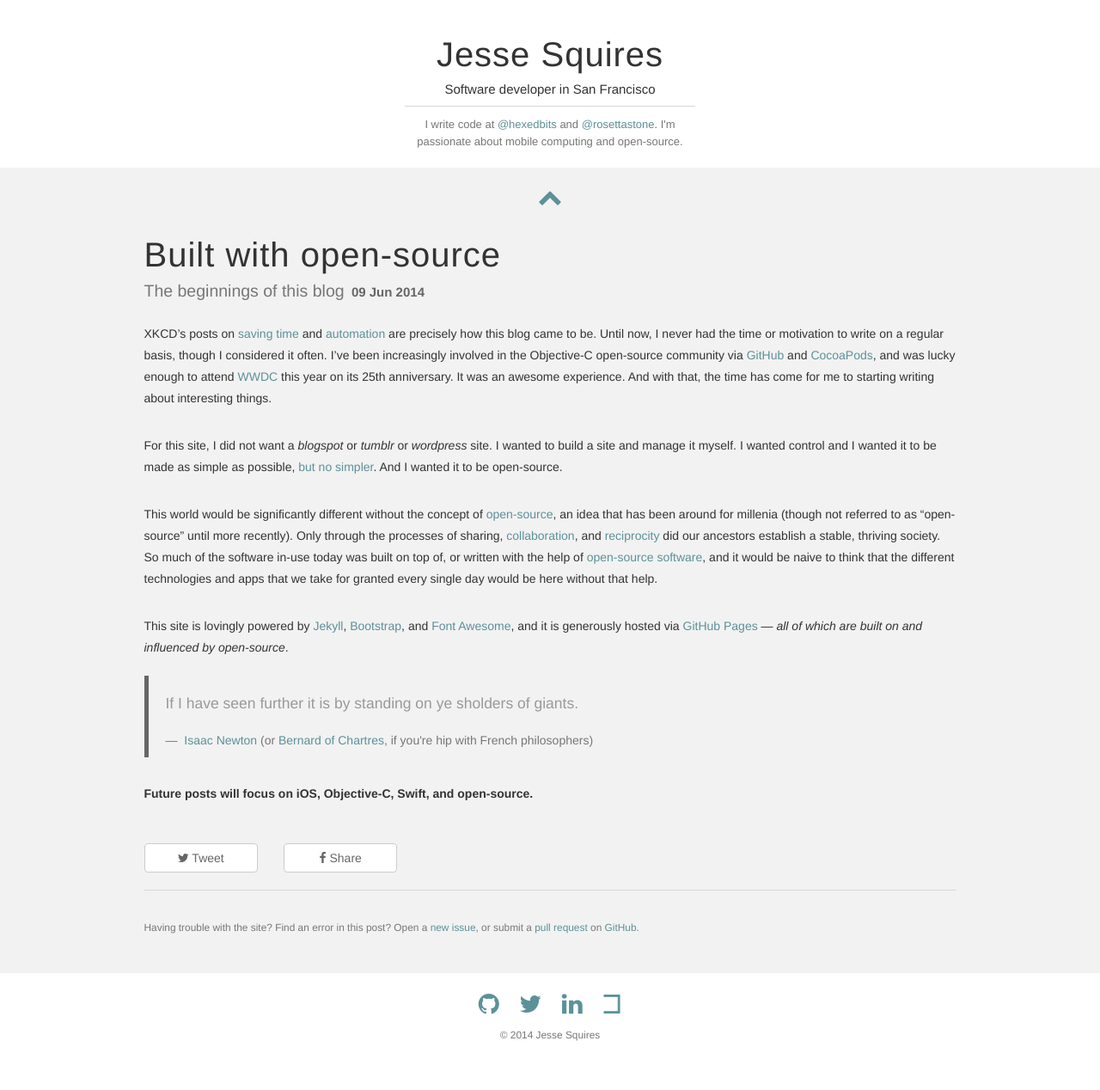
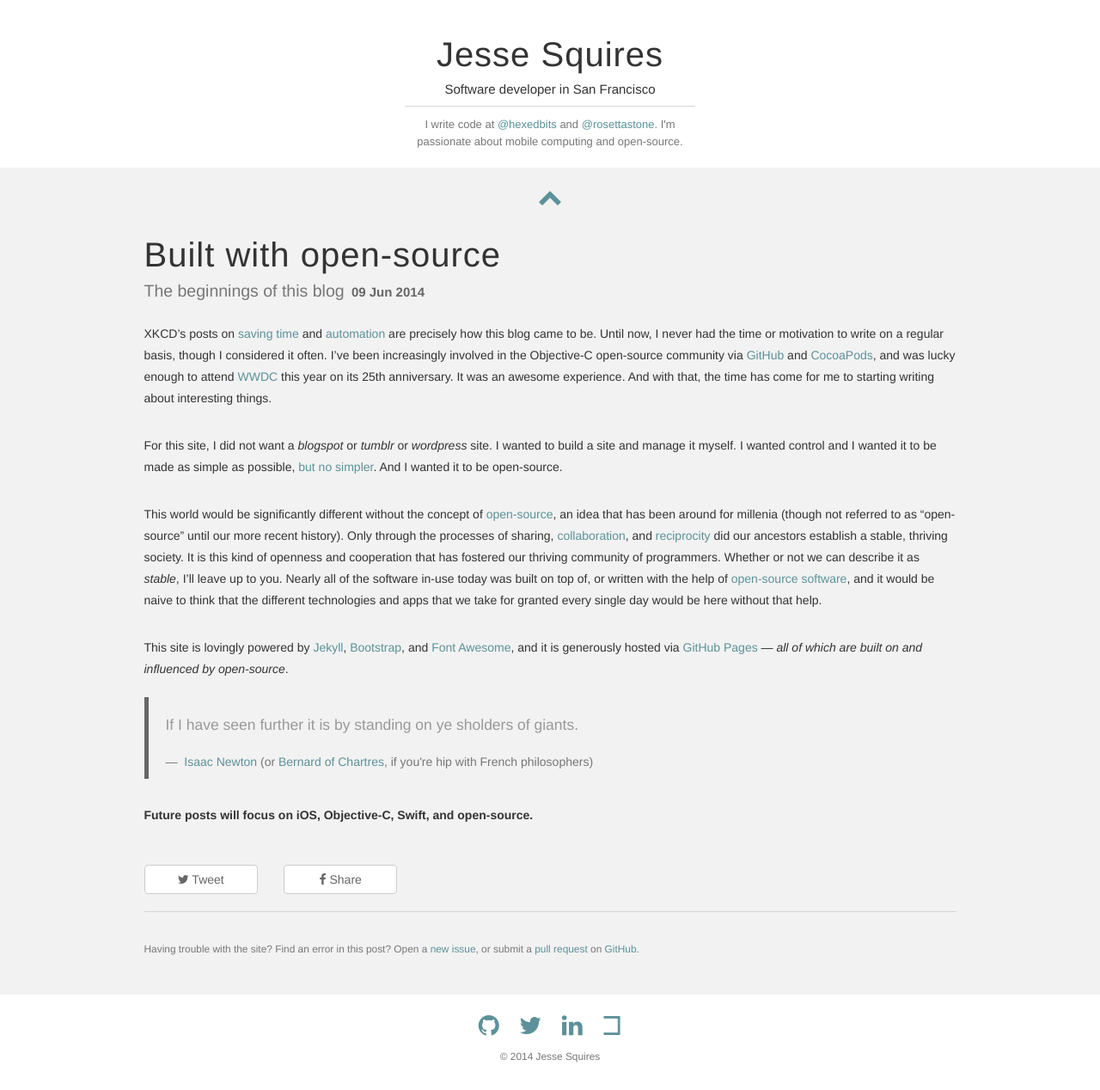
Before and after one commit to jessesquires/jessesquires.com, a Jekyll site: the page built from _posts/2014-06-09-built-with-open-source.md, in a window 1280 px wide. Shown: the whole page at 86% size. Built offline with Jekyll 4.4.1, drawn with Linux system fonts in a browser that asks for light colours; nearby versions of some CDN libraries; Markdown is read by kramdown in place of the engine named in the settings; before the commit the page ends 1243 px from its top, so only the background shows below that.

Commit message:
post revisions

```diff
--- a/_posts/2014-06-09-built-with-open-source.md
+++ b/_posts/2014-06-09-built-with-open-source.md
@@ -9,7 +9,7 @@
 
 For this site, I did not want a *blogspot* or *tumblr* or *wordpress* site. I wanted to build a site and manage it myself. I wanted control and I wanted it to be made as simple as possible, [but no simpler](http://en.wikiquote.org/wiki/Albert_Einstein). And I wanted it to be open-source.
 
-This world would be significantly different without the concept of [open-source](http://en.wikipedia.org/wiki/Open_source), an idea that has been around for millenia (though not referred to as "open-source" until more recently). Only through the processes of sharing, [collaboration](http://blogs.sciencemag.org/origins/2009/09/on-the-origin-of-cooperation.html), and [reciprocity](http://www.sciencedaily.com/releases/2013/08/130820094643.htm) did our ancestors establish a stable, thriving society. So much of the software in-use today was built on top of, or written with the help of [open-source software](http://en.wikipedia.org/wiki/Open-source_software), and it would be naive to think that the different technologies and apps that we take for granted every single day would be here without that help.
+This world would be significantly different without the concept of [open-source](http://en.wikipedia.org/wiki/Open_source), an idea that has been around for millenia (though not referred to as "open-source" until our more recent history). Only through the processes of sharing, [collaboration](http://blogs.sciencemag.org/origins/2009/09/on-the-origin-of-cooperation.html), and [reciprocity](http://www.sciencedaily.com/releases/2013/08/130820094643.htm) did our ancestors establish a stable, thriving society. It is this kind of openness and cooperation that has fostered our thriving community of programmers. Whether or not we can describe it as *stable*, I'll leave up to you. Nearly all of the software in-use today was built on top of, or written with the help of [open-source software](http://en.wikipedia.org/wiki/Open-source_software), and it would be naive to think that the different technologies and apps that we take for granted every single day would be here without that help.
 
 This site is lovingly powered by [Jekyll](http://jekyllrb.com), [Bootstrap](http://getbootstrap.com), and [Font Awesome](http://fortawesome.github.io/Font-Awesome/), and it is generously hosted via [GitHub Pages](https://pages.github.com) &mdash; *all of which are built on and influenced by open-source*.
 
```
